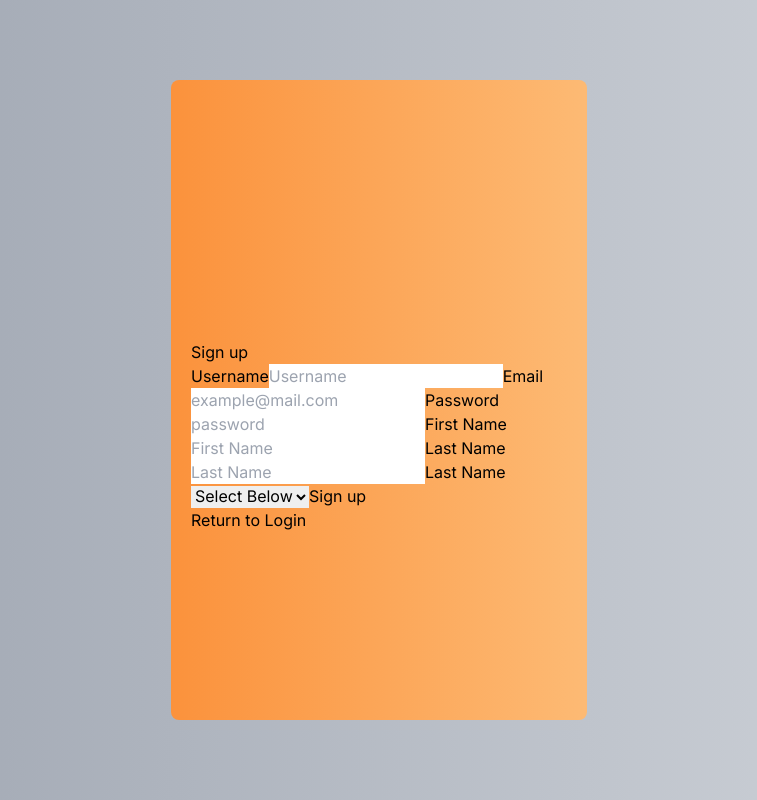
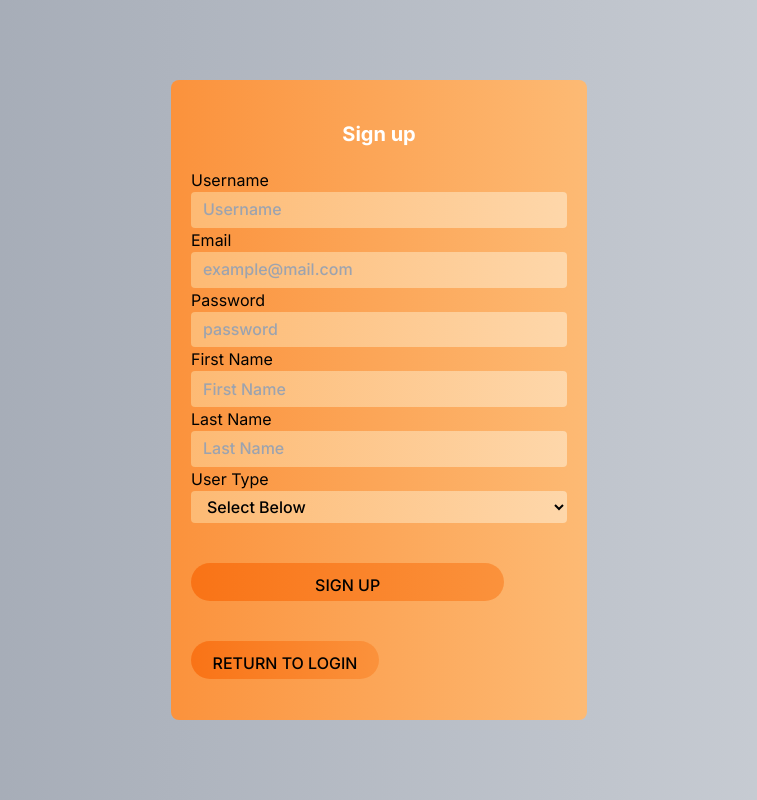
Before and after one commit to jdmclatcher/JIC-3110-Breaking-Barriers, a Next.js app: page /signup in a window 1280 px wide. Shown: the whole page, without its empty margins (261-1018 px from the left). Built offline with nearby package versions, Linux system fonts and the light colour scheme.

Commit message:
Sign Up UI
Added tailwind css interfacing for the user signup page

```diff
--- a/app/signup/page.js
+++ b/app/signup/page.js
@@ -41,13 +41,13 @@ function Page() {
     <div className="wrapper">
       <div className="bg-gradient-to-r from-gray-400 to-gray-300 p-4 h-screen flex justify-center items-center">
         <div className="bg-gradient-to-r from-orange-400 to-orange-300 rounded-lg h-5/6 w-1/3 p-5">
-          <div className="form-wrapper">
-            <h1 className="mt-60 mb-30">Sign up</h1>
+            <h1 className="text-xl text-white font-bold flex justify-center p-5">Sign up</h1>
             <form onSubmit={handleForm} className="form">
               <label htmlFor="username">Username</label>
               <input
                 ref={usernameRef}
                 required
+                className="peer block min-h-[auto] w-full rounded border-0 bg-gradient-to-r from-orange-300 to-orange-200 px-3 py-[0.32rem] leading-[1.6] font-medium"
                 type="text"
                 name="username"
                 id="username"
@@ -58,6 +58,7 @@ function Page() {
               <input
                 ref={emailRef}
                 required
+                className="peer block min-h-[auto] w-full rounded border-0 bg-gradient-to-r from-orange-300 to-orange-200 px-3 py-[0.32rem] leading-[1.6] font-medium"
                 type="email"
                 name="email"
                 id="email"
@@ -68,6 +69,7 @@ function Page() {
               <input
                 ref={passwordRef}
                 required
+                className="peer block min-h-[auto] w-full rounded border-0 bg-gradient-to-r from-orange-300 to-orange-200 px-3 py-[0.32rem] leading-[1.6] font-medium"
                 type="password"
                 name="password"
                 id="password"
@@ -78,6 +80,7 @@ function Page() {
               <input
                 ref={firstNameRef}
                 type="text"
+                className="peer block min-h-[auto] w-full rounded border-0 bg-gradient-to-r from-orange-300 to-orange-200 px-3 py-[0.32rem] leading-[1.6] font-medium"
                 name="firstname"
                 id="firstname"
                 placeholder="First Name"
@@ -88,15 +91,17 @@ function Page() {
                 ref={lastNameRef}
                 type="text"
                 name="lastname"
+                className="peer block min-h-[auto] w-full rounded border-0 bg-gradient-to-r from-orange-300 to-orange-200 px-3 py-[0.32rem] leading-[1.6] font-medium"
                 id="lastname"
                 placeholder="Last Name"
               />
 
-              <label htmlFor="usertype">Last Name</label>
+              <label htmlFor="usertype">User Type</label>
               <select
                 ref={userTypeRef}
                 required
                 type="text"
+                className="peer block min-h-[auto] w-full rounded border-0 bg-gradient-to-r from-orange-300 to-orange-200 px-3 py-[0.32rem] leading-[1.6] font-medium"
                 name="usertype"
                 id="userType"
               >
@@ -106,13 +111,14 @@ function Page() {
                 <option value="admin">Admin</option>
               </select>
 
-              <button type="submit">Sign up</button>
+              <button type="submit" className="inline-block rounded-full bg-gradient-to-r from-orange-500 to-orange-400 w-5/6 mt-10 px-3 pb-1 pt-2.5 text-md font-medium uppercase leading-normal text-primary-700
+              flex justify-center">Sign up</button>
             </form>
-            <Link href="/">Return to Login</Link>
+            <Link href="/" className="inline-block rounded-full bg-gradient-to-r from-orange-500 to-orange-400 w-1/2 px-3 mt-10 pb-1 pt-2.5 text-md font-medium uppercase leading-normal text-primary-700
+              flex justify-center">Return to Login</Link>
           </div>
         </div>
       </div>
-    </div>
   );
 }
 
--- a/package.json
+++ b/package.json
@@ -12,7 +12,7 @@
     "@supabase/supabase-js": "^2.38.5",
     "bcrypt": "^5.1.1",
     "cookie": "^0.6.0",
-    "next": "13.5.4",
+    "next": "^13.5.4",
     "next-auth": "^4.24.5",
     "react": "^18",
     "react-dom": "^18",
```
Also changed, not shown: 1 other file (tests, documents, lock files or other folders).
